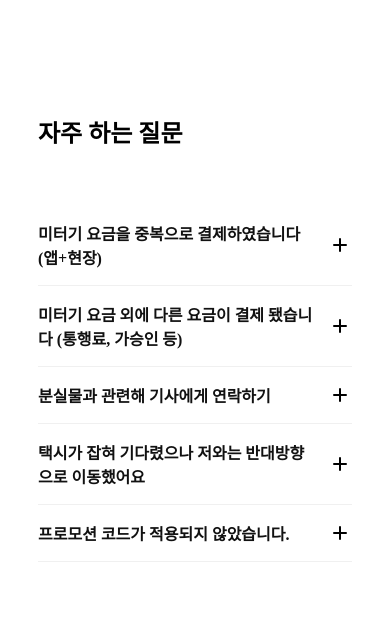
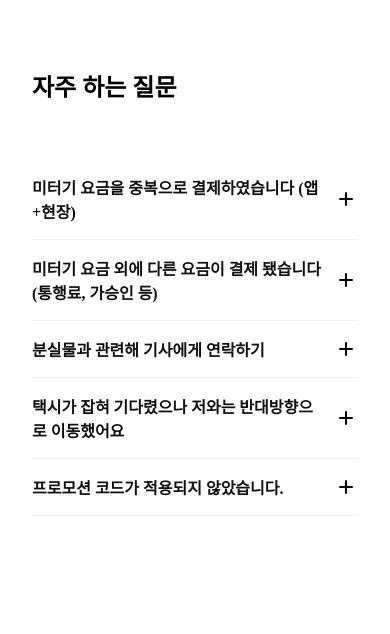
Before and after one commit to FRONTENDBOOTCAMP-17th/vite-min, a website built with Vite: page src/sections/qna.html in a window 390 px wide. Built offline with nearby package versions, Linux system fonts and the light colour scheme.

Commit message:
반응형 추가 및 여백 통일화

```diff
--- a/src/sections/css/qna.css
+++ b/src/sections/css/qna.css
@@ -1,7 +1,7 @@
 .qna-wrapper {
-  max-width: 1280px;
-  margin: 64px auto;
-  padding: 30px;
+  max-width: 1680px;
+  margin: 0px 200px;
+  padding: 64px;
 }
 .qna-title {
   padding: 0 0 36px;
@@ -68,6 +68,16 @@
   line-height: 1.6;
 }
 
+ol {
+  padding-left: 0px;
+  list-style-position: inside;
+}
+
+a {
+  color: #000;
+  text-decoration: none;
+}
+
 .qna-input:checked ~ .qna-answer {
   max-height: 500px;
 }
@@ -79,3 +89,16 @@
 .qna-input:checked ~ .qna-header .icon-minus {
   display: block !important;
 }
+
+@media (max-width: 850px) {
+  .qna-wrapper {
+    margin: 0;
+    padding: 56px 32px;
+  }
+}
+
+@media (max-width: 500px) {
+  .qna-wrapper {
+    padding: 40px 24px;
+  }
+}
--- a/src/sections/qna.html
+++ b/src/sections/qna.html
@@ -47,7 +47,16 @@
               </div>
             </label>
             <div class="qna-answer">
-              <div class="answer-content"><p>내 이름은 이규화 17기 멋사 이것을 보는 사람이 있을까? 없겠지? 보려나? 보면 인정</p></div>
+              <div class="answer-content">
+                <p class="answers">비슷한 금액의 요금이 중복 청구 된 경우 아래와 같이 생각하실 수 있습니다.</p>
+                <ol>
+                  <li>가족 또는 지인이 동일한 카드를 등록하여 사용하지 않았는지 확인해보세요.</li>
+                  <li>우연히 같은 요금의 다른 차량 서비스를 이용하지 않았는지 확인해보는 것이 좋습니다.</li>
+                  <li>어떠한 이유로 잘못 청구된 여정 요금이 변경된 경우가 없는지 확인해 보세요. 요금이 변경되면 업데이트 된 영수증이 발급됩니다.</li>
+                </ol>
+                <p>앱 결제 차량에서 실수로 현장에서 요금을 지불하여 중복 결제가 된 경우 결제된 카드 내역 또는 영수증 캡처하여 아래 링크를 통해 알려주세요.</p>
+                <a href="/">[고객지원 > 여정 및 요금 > 내 요금 및 수수료 검토 > 미터기 요금을 중복으로 결제하였습니다]</a>
+              </div>
             </div>
           </li>
 
```
Also changed, not shown: src/images/UberTaxi.png.
